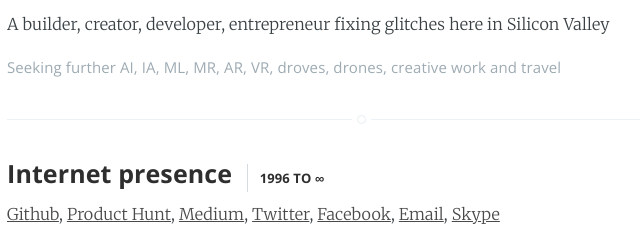
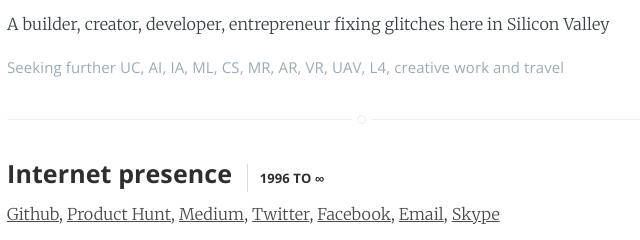
Before and after one commit to jw84/jw84.github.io, a plain HTML site: page index.html in a window 1280 px wide. Shown: the part 140-380 px from the top of the page, 278-918 px from the left. Drawn offline with nearby package versions, Linux system fonts and the light colour scheme.

Commit message:
definitions

```diff
--- a/index.html
+++ b/index.html
@@ -33,7 +33,7 @@
                 <p>A builder, creator, developer, entrepreneur fixing glitches here in Silicon Valley</p>
             </section>
             <footer class="post-meta">
-                Seeking further AI, IA, ML, MR, AR, VR, droves, drones, creative work and travel
+                Seeking further <a href="https://en.wikipedia.org/wiki/Ubiquitous_computing">UC</a>, <a href="https://en.wikipedia.org/wiki/Artificial_intelligence">AI</a>, <a href="https://en.wikipedia.org/wiki/Intelligence_amplification">IA</a>, <a href="https://en.wikipedia.org/wiki/Machine_learning">ML</a>, <a href="https://en.wikipedia.org/wiki/Cognitive_science">CS</a>, <a href="https://en.wikipedia.org/wiki/Computer-mediated_reality">MR</a>, <a href="https://en.wikipedia.org/wiki/Augmented_reality">AR</a>, <a href="https://en.wikipedia.org/wiki/Virtual_reality">VR</a>, <a href="https://en.wikipedia.org/wiki/Unmanned_aerial_vehicle">UAV</a>, <a href="https://en.wikipedia.org/wiki/Autonomous_car#Classification">L4</a>, creative work and travel
             </footer>
         </main>
 
```
